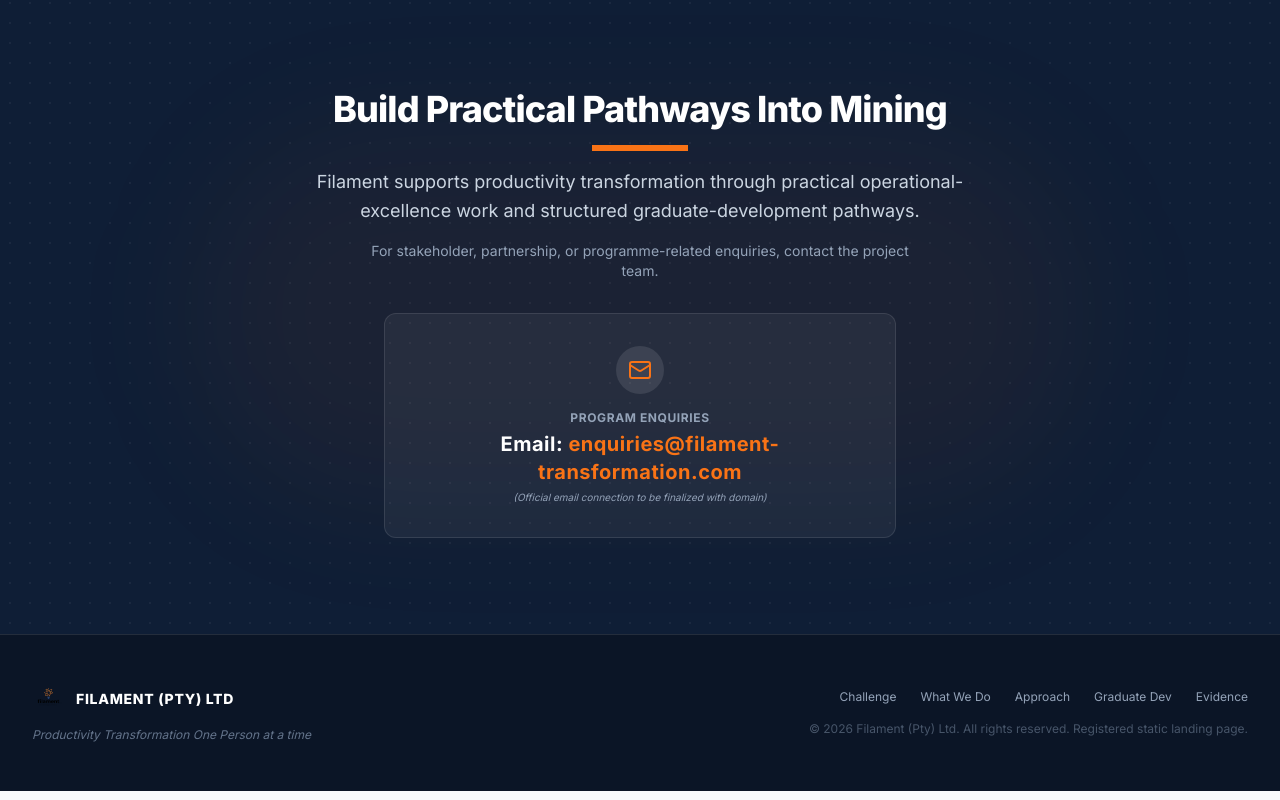
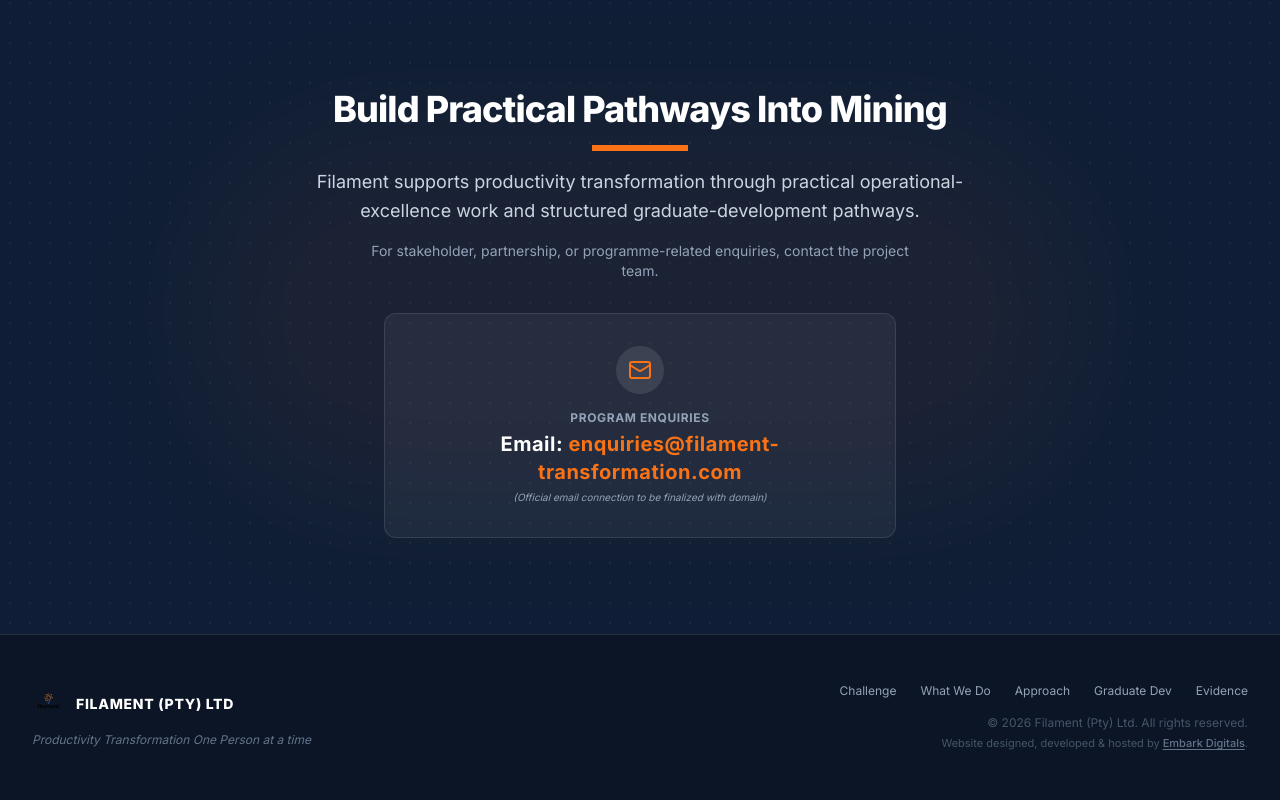
Before and after one commit to Ndumiso-Y/FilamentWebsite, a React (Vite) app: page / in a window 1280 px wide. Shown: the part 6606-7406 px from the top of the page. Built offline with nearby package versions, Linux system fonts and the light colour scheme.

Commit message:
Add Embark Digitals footer credit

```diff
--- a/src/App.jsx
+++ b/src/App.jsx
@@ -797,9 +797,22 @@ export default function App() {
                 <button onClick={() => scrollToSection('graduate-dev')} className="hover:text-white transition-colors">Graduate Dev</button>
                 <button onClick={() => scrollToSection('evidence')} className="hover:text-white transition-colors">Evidence</button>
               </div>
-              <p className="text-xs text-slate-600">
-                &copy; {currentYear} Filament (Pty) Ltd. All rights reserved. Registered static landing page.
-              </p>
+              <div className="space-y-1">
+                <p className="text-xs text-slate-600">
+                  &copy; 2026 Filament (Pty) Ltd. All rights reserved.
+                </p>
+                <p className="text-[11px] text-slate-600">
+                  Website designed, developed &amp; hosted by{' '}
+                  <a
+                    href="https://www.embarkdigitals.com"
+                    target="_blank"
+                    rel="noopener noreferrer"
+                    className="text-slate-500 hover:text-filament-orange transition-colors duration-200 font-medium underline underline-offset-2"
+                  >
+                    Embark Digitals
+                  </a>.
+                </p>
+              </div>
             </div>
 
           </div>
```
